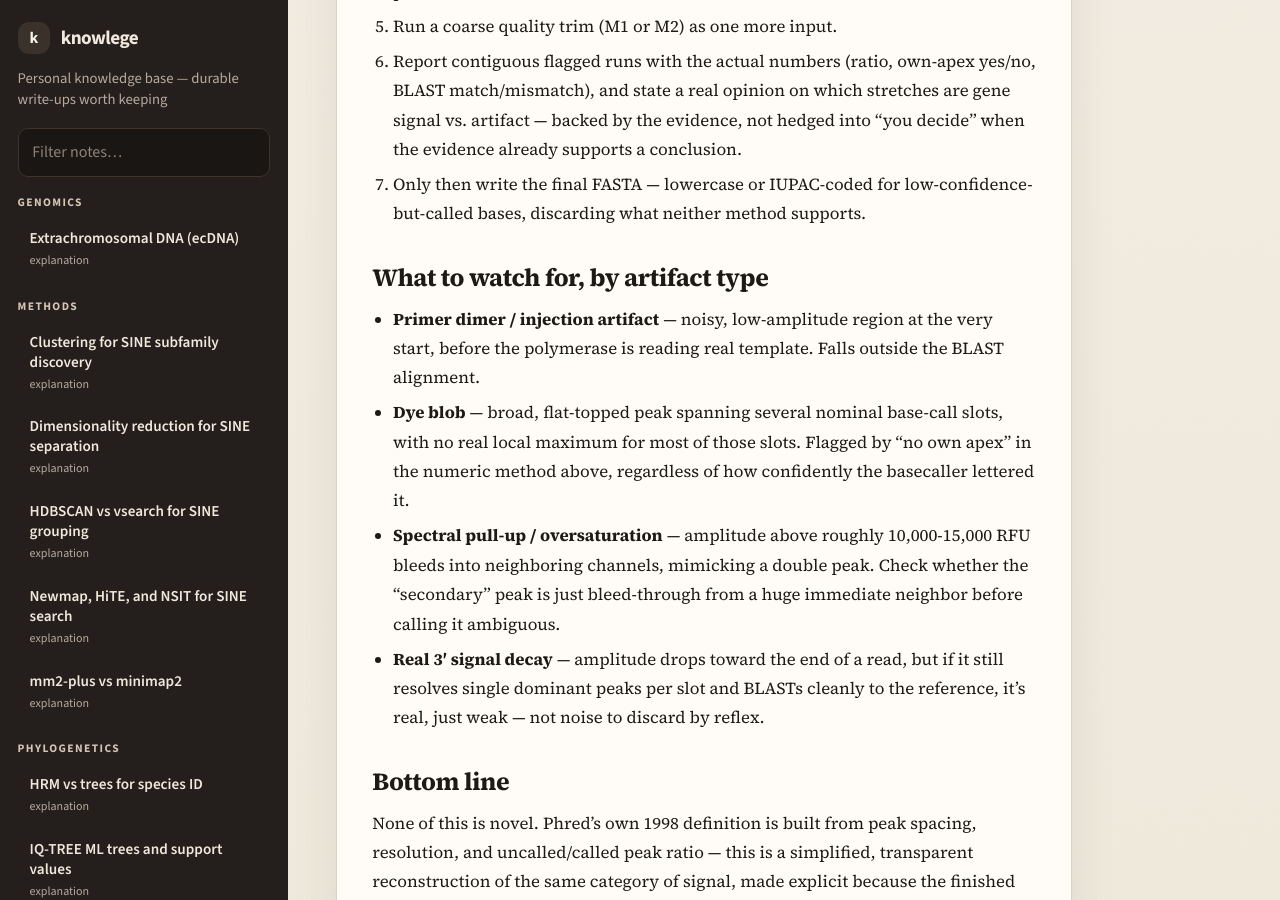
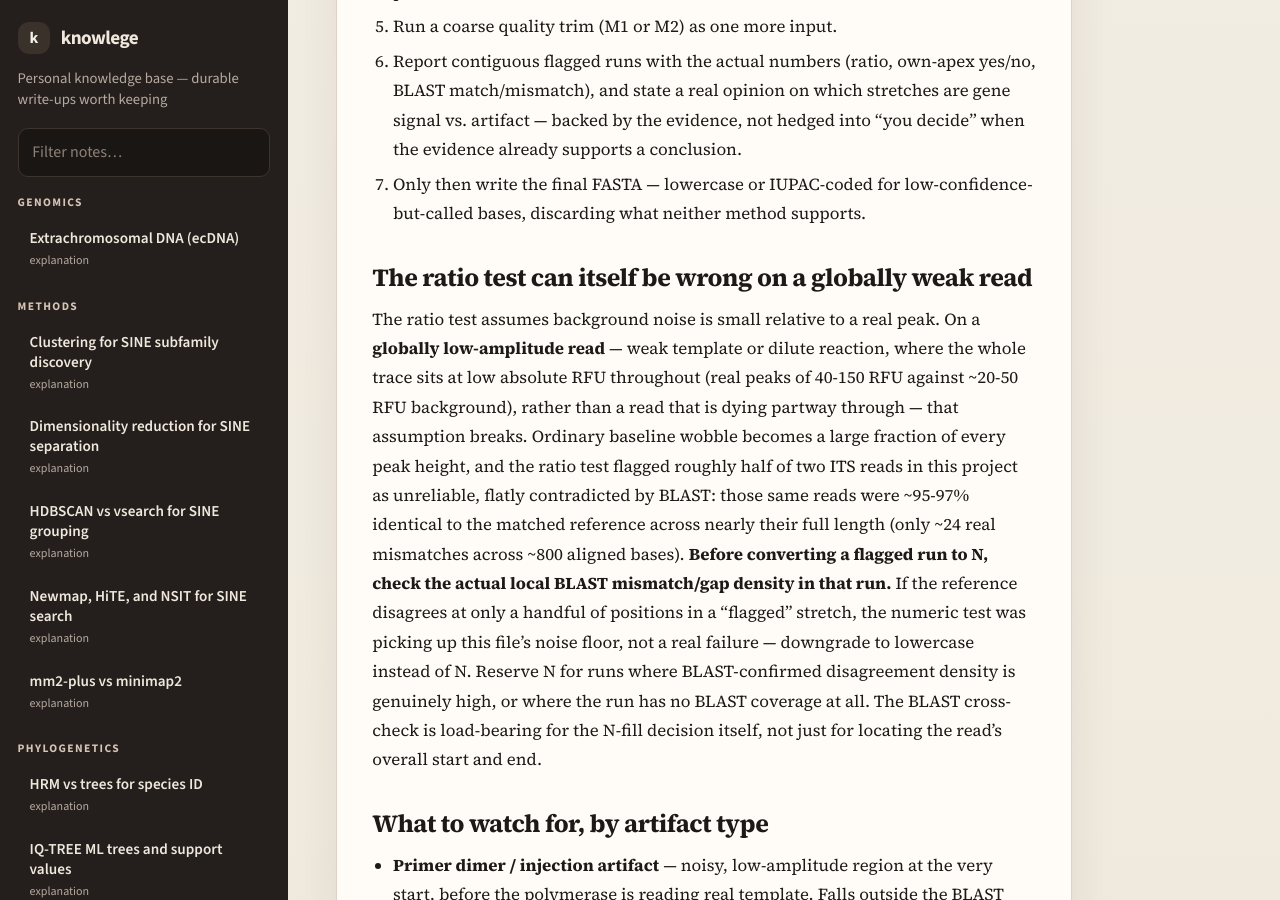
Before and after one commit to Toki-bio/knowlege, a Jekyll site: the page built from sequencing/sanger-ab1-quality-and-trimming.md, in a window 1280 px wide and 900 px high, scrolled down 3890 px. Built offline with Jekyll 4.4.1, drawn with Linux system fonts in a browser that asks for light colours.

Commit message:
Add finding: ratio test misfires on globally weak reads, needs BLAST corroboration
Two ITS reads had ~50% of positions fail the peak-ratio ambiguity test purely
from noise-floor inflation on a uniformly low-amplitude trace, contradicted
by BLAST showing ~96% identity to reference across nearly the full read.

Co-Authored-By: Claude Sonnet 5 <noreply@anthropic.com>

```diff
--- a/sequencing/sanger-ab1-quality-and-trimming.md
+++ b/sequencing/sanger-ab1-quality-and-trimming.md
@@ -80,6 +80,10 @@ Run one of these for a coarse first pass, then verify the result against the num
 6. Report contiguous flagged runs with the actual numbers (ratio, own-apex yes/no, BLAST match/mismatch), and state a real opinion on which stretches are gene signal vs. artifact — backed by the evidence, not hedged into "you decide" when the evidence already supports a conclusion.
 7. Only then write the final FASTA — lowercase or IUPAC-coded for low-confidence-but-called bases, discarding what neither method supports.
 
+## The ratio test can itself be wrong on a globally weak read
+
+The ratio test assumes background noise is small relative to a real peak. On a **globally low-amplitude read** — weak template or dilute reaction, where the whole trace sits at low absolute RFU throughout (real peaks of 40-150 RFU against ~20-50 RFU background), rather than a read that is dying partway through — that assumption breaks. Ordinary baseline wobble becomes a large fraction of every peak height, and the ratio test flagged roughly half of two ITS reads in this project as unreliable, flatly contradicted by BLAST: those same reads were ~95-97% identical to the matched reference across nearly their full length (only ~24 real mismatches across ~800 aligned bases). **Before converting a flagged run to N, check the actual local BLAST mismatch/gap density in that run.** If the reference disagrees at only a handful of positions in a "flagged" stretch, the numeric test was picking up this file's noise floor, not a real failure — downgrade to lowercase instead of N. Reserve N for runs where BLAST-confirmed disagreement density is genuinely high, or where the run has no BLAST coverage at all. The BLAST cross-check is load-bearing for the N-fill decision itself, not just for locating the read's overall start and end.
+
 ## What to watch for, by artifact type
 
 * **Primer dimer / injection artifact** — noisy, low-amplitude region at the very start, before the polymerase is reading real template. Falls outside the BLAST alignment.
```
